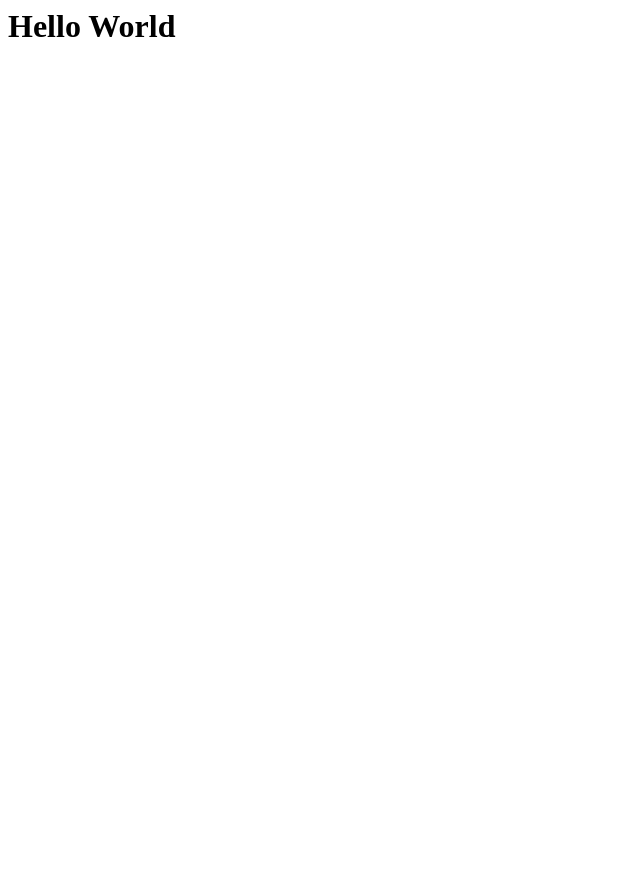
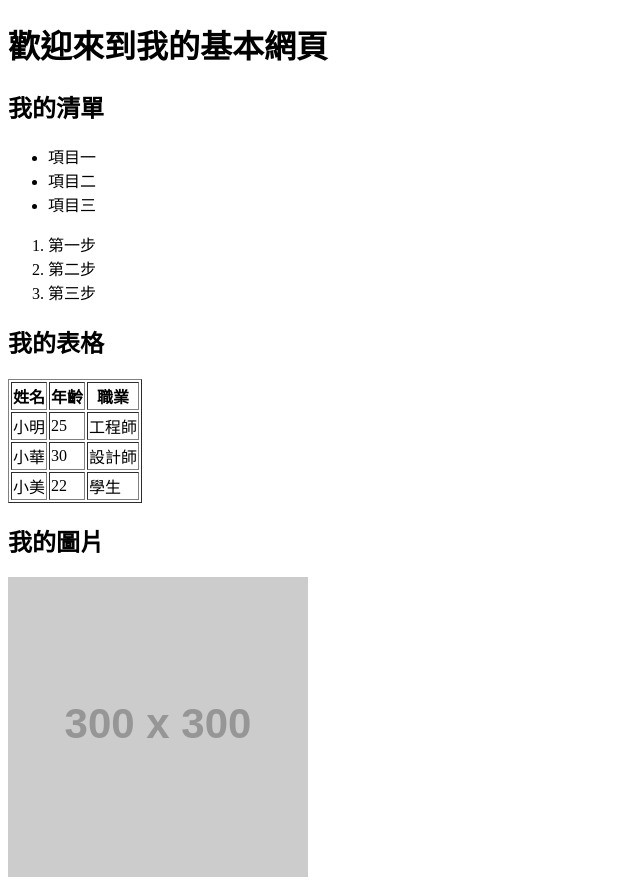
Before and after one commit to yee370816/370816, a plain HTML site: page index.html in a window 1280 px wide. Shown: the whole page, without its empty margins (0-640 px from the left). Before the commit the page ends 800 px from the top, so only its background shows below. Drawn offline with Linux system fonts and the light colour scheme; placeholder pictures from the web are drawn by us.

Commit message:
Update index.html

```diff
--- a/index.html
+++ b/index.html
@@ -1 +1,67 @@
-<h1> Hello World <h1>
+<!DOCTYPE html>
+<html lang="zh-Hant">
+<head>
+    <meta charset="UTF-8">
+    <meta name="viewport" content="width=device-width, initial-scale=1.0">
+    <title>我的基本網頁</title>
+</head>
+<body>
+    <!-- 主標題 -->
+    <h1>歡迎來到我的基本網頁</h1>
+
+    <!-- 副標題 -->
+    <h2>我的清單</h2>
+
+    <!-- 無序清單 -->
+    <ul>
+        <li>項目一</li>
+        <li>項目二</li>
+        <li>項目三</li>
+    </ul>
+
+    <!-- 有序清單 -->
+    <ol>
+        <li>第一步</li>
+        <li>第二步</li>
+        <li>第三步</li>
+    </ol>
+
+    <!-- 副標題 -->
+    <h2>我的表格</h2>
+
+    <!-- 表格 -->
+    <table border="1">
+        <thead>
+            <tr>
+                <th>姓名</th>
+                <th>年齡</th>
+                <th>職業</th>
+            </tr>
+        </thead>
+        <tbody>
+            <tr>
+                <td>小明</td>
+                <td>25</td>
+                <td>工程師</td>
+            </tr>
+            <tr>
+                <td>小華</td>
+                <td>30</td>
+                <td>設計師</td>
+            </tr>
+            <tr>
+                <td>小美</td>
+                <td>22</td>
+                <td>學生</td>
+            </tr>
+        </tbody>
+    </table>
+
+    <!-- 副標題 -->
+    <h2>我的圖片</h2>
+
+    <!-- 圖片 -->
+    <img src="https://via.placeholder.com/300" alt="示例圖片" width="300">
+
+</body>
+</html>
```
